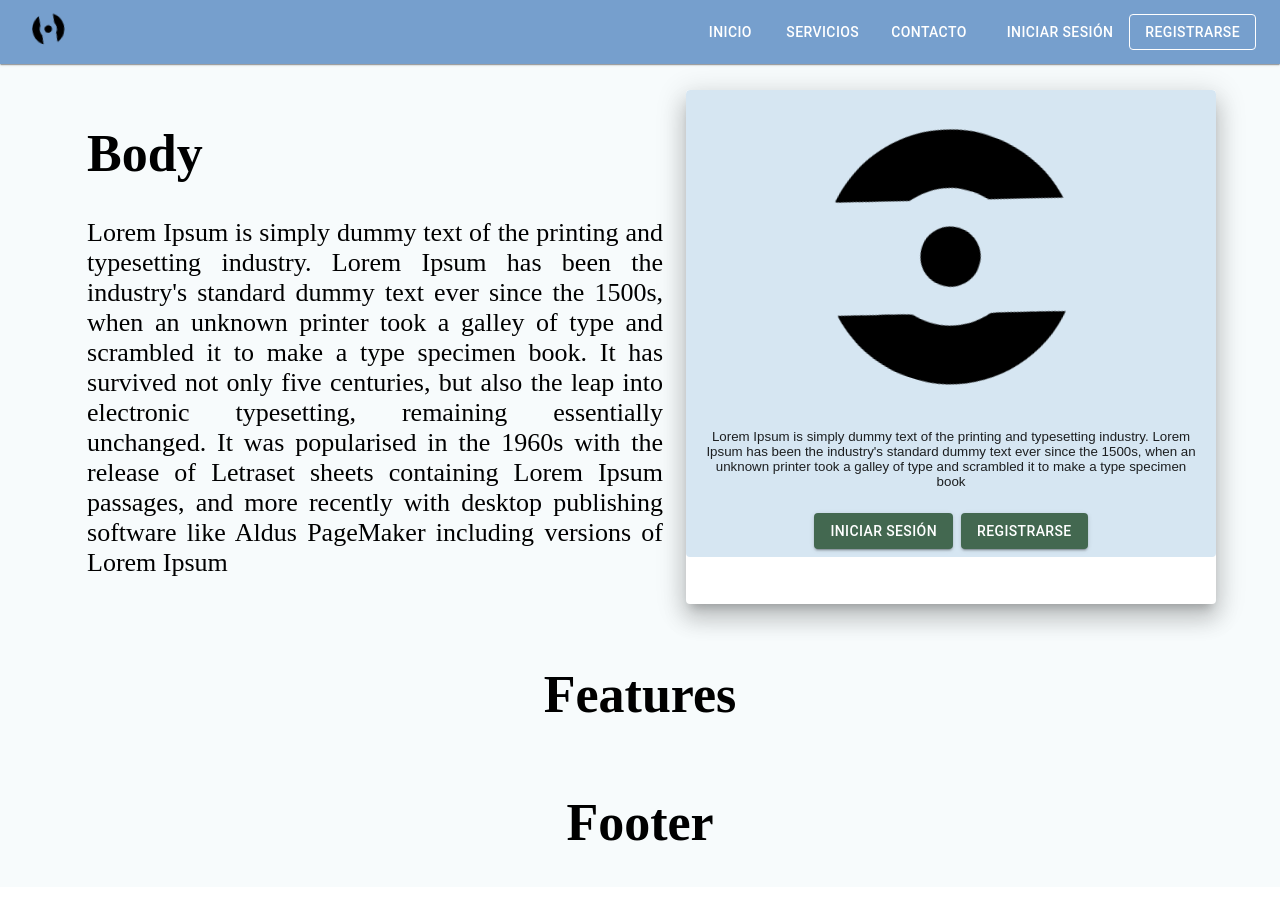
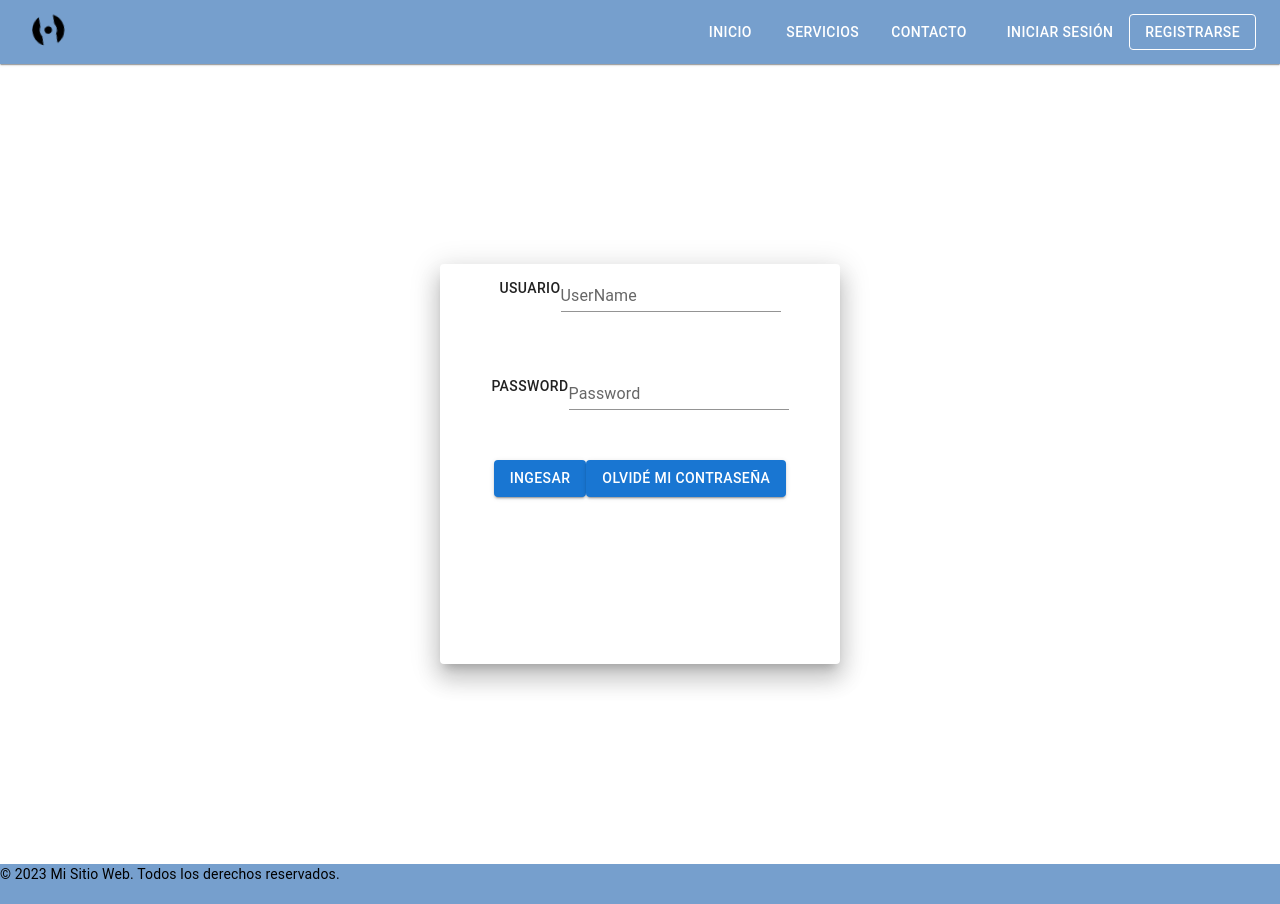
Before and after one commit to jomabaso/react-redux, a React (Create React App) app in the folder jetrix/: page /login in a window 1280 px wide. Built offline with nearby package versions, Linux system fonts and the light colour scheme.

Commit message:
add routes on landing page

```diff
--- a/jetrix/src/App.js
+++ b/jetrix/src/App.js
@@ -1,21 +1,36 @@
+import React from 'react';
 import './App.css';
 import LandingPage from './pages/LandingPage';
+import Header from './components/landing_components/header_component/Header.js';
+import Footer from './components/landing_components/footer_component/Footer.js';
 
-function Person(props) {
+import { BrowserRouter as Router, Route, Routes } from 'react-router-dom';
+import LoginPage from './components/login_component/LoginPage.js';
+import Signup from "./components/signup_components/Signup.js";
+
+
+// function Person(props) {
+//   return (
+//     <div className='person'>
+//       <h3>nombre: {props.nombre}</h3>
+//       <p>edad: {props.edad}</p>
+//     </div>
+//   );
+// }
+
+const App = () => {
   return (
-    <div className='person'>
-      <h3>nombre: {props.nombre}</h3>
-      <p>edad: {props.edad}</p>
-    </div>
+    <Router>
+      <Header />
+      <Routes>
+        <Route path="/" element={<LandingPage />} />
+        <Route path="/login" element={<LoginPage />} />
+        <Route path="/signup" element={<Signup />} />
+      </Routes>
+      <Footer/>
+    </Router>
+
   );
-}
-
-function App() {
-  return (
-    <div className="App">
-        <LandingPage />
-    </div>
-  );
-}
+};
 
 export default App;
--- /dev/null
+++ b/jetrix/src/components/landing_components/features_component/Features.css
@@ -0,0 +1,6 @@
+.mainFeatures{
+    display: flex;
+    justify-content: center;
+    min-height: 50vh;
+    background-color: beige;
+}
--- a/jetrix/src/components/landing_components/features_component/Features.js
+++ b/jetrix/src/components/landing_components/features_component/Features.js
@@ -1,9 +1,34 @@
 import React from "react";
+import './Features.css'
+import { Container, CircularProgress, Stack, LinearProgress } from "@mui/material";
 
-const Features = () =>{
-    return(
-        <div>
-            <h1>Features</h1>
+const Features = () => {
+    const [progress, setProgress] = React.useState(0);
+    React.useEffect(() => {
+        const timer = setInterval(() => {
+            setProgress((prevProgress) => (prevProgress >= 100 ? 0 : prevProgress + 1));
+        }, 50);
+
+        return () => {
+            clearInterval(timer);
+        };
+    }, []);
+
+    return (
+        <div className="mainFeatures">
+            <Stack spacing={20} direction="column">
+                <Stack spacing={10} direction="row">
+                    <CircularProgress size="8rem" variant="determinate" value={25} />
+                    <CircularProgress size="8rem" variant="determinate" value={50} />
+                    <CircularProgress size="8rem" variant="determinate" value={75} />
+                    <CircularProgress size="8rem" variant="determinate" value={100} />
+                    <CircularProgress size="8rem" variant="determinate" value={progress} />
+                </Stack>
+                <Stack>
+                    <LinearProgress variant="buffer" value={progress} />
+                </Stack>
+
+            </Stack>
         </div>
     );
 }
--- a/jetrix/src/components/landing_components/footer_component/Footer.js
+++ b/jetrix/src/components/landing_components/footer_component/Footer.js
@@ -1,10 +1,15 @@
 import React from "react";
+import { Container, Box, Typography } from '@mui/material';
 
-const Footer = () =>{
-    return(
-        <div>
-            <h1>Footer</h1>
-        </div>
+const Footer = () => {
+    return (
+
+        <Box component="footer" display="flex" flexDirection="column" minHeight="5vh"backgroundColor="#769FCD">
+            <Typography variant="body2">
+                © 2023 Mi Sitio Web. Todos los derechos reservados.
+            </Typography>
+        </Box>
+
     );
 }
 
--- a/jetrix/src/components/landing_components/header_component/Header.js
+++ b/jetrix/src/components/landing_components/header_component/Header.js
@@ -1,13 +1,28 @@
 import React from "react";
 import logo from '../../../logos/logo_s.svg';
-import AppBar from '@mui/material/AppBar';
-import Toolbar from '@mui/material/Toolbar';
-import Typography from '@mui/material/Typography';
-import Button from '@mui/material/Button';
-import Box from '@mui/material/Box';
+import { AppBar, Toolbar, Typography , Button, Box} from '@mui/material';
 import '../header_component/Header.css';
+import { useNavigate } from "react-router-dom";
+import LandingPage from "../../../pages/LandingPage";
+
+// import { BrowserRouter as Router, Route, Routes} from 'react-router-dom';
+// import LoginPage from '../../login_component';
 
 const Header = () => {
+    const navigate = useNavigate();
+
+    const handlelandingNavigate = () =>{
+        navigate('/')
+    };
+
+    const handleloginNavigate = () =>{
+        navigate('/login')
+    };
+    const handleregisterNavigate = () =>{
+        navigate('/signup')
+    };
+
+
     return (
         <AppBar position="static" elevation={1}>
             <Toolbar sx={{backgroundColor:"#769FCD"}}>
@@ -15,13 +30,13 @@ const Header = () => {
                     <img src={logo} className="App-logo" alt="logo" />
                 </Typography>
                 <Box sx={{ display: 'flex', gap: 2 }}>
-                    <Button color="inherit">Inicio</Button>
+                    <Button onClick={handlelandingNavigate} color="inherit">Inicio</Button>
                     <Button color="inherit">Servicios</Button>
                     <Button color="inherit">Contacto</Button>
                 </Box>
                 <Box sx={{ display: 'flex', gap: 1, ml: 3 }}>
-                    <Button color="inherit">Iniciar Sesión</Button>
-                    <Button variant="outlined" color="inherit">
+                    <Button onClick={handleloginNavigate} color="inherit">Iniciar Sesión</Button>
+                    <Button onClick={handleregisterNavigate} variant="outlined" color="inherit">
                         Registrarse
                     </Button>
                 </Box>
--- a/jetrix/src/components/landing_components/herosection_component/Herosection.css
+++ b/jetrix/src/components/landing_components/herosection_component/Herosection.css
@@ -5,6 +5,7 @@
     display: flex;
     flex-direction: row;
     margin: 2% 5%;
+
 }
 
 .body-info{
--- a/jetrix/src/components/landing_components/herosection_component/Herosection.js
+++ b/jetrix/src/components/landing_components/herosection_component/Herosection.js
@@ -8,8 +8,26 @@ import CardActions from '@mui/material/CardActions';
 import Button from '@mui/material/Button';
 
 import logo from '../../../logos/logo_s.svg';
+import login from "../../login_component/LoginPage";
+import signup from "../../signup_components/Signup";
+import { useNavigate } from "react-router-dom";
+
+// import { BrowserRouter as Router, Route, Routes} from 'react-router-dom';
+// import LoginPage from '../../login_component/LoginPage';
+
+
 
 const HeroSections = () => {
+    const navigate = useNavigate();
+
+    const handleLoginNavigate = () =>{
+        navigate('/login')
+    };
+
+    const handleSignupNavigate = () =>{
+        navigate('/signup')
+    };
+
     return (
         <div className="Body-general">
             <div className="body-info">
@@ -25,8 +43,8 @@ const HeroSections = () => {
                         Lorem Ipsum is simply dummy text of the printing and typesetting industry. Lorem Ipsum has been the industry's standard dummy text ever since the 1500s, when an unknown printer took a galley of type and scrambled it to make a type specimen book
                     </CardContent>
                     <CardActions sx={{ justifyContent: "center" }}>
-                        <Button variant="contained" sx={{ backgroundColor: "#436850" }} >Iniciar sesión</Button>
-                        <Button variant="contained" sx={{ backgroundColor: "#436850" }} >Registrarse</Button>
+                        <Button onClick={handleLoginNavigate} variant="contained" sx={{ backgroundColor: "#436850" }} >Iniciar sesión</Button>
+                        <Button onClick={handleSignupNavigate} variant="contained" sx={{ backgroundColor: "#436850" }} >Registrarse</Button>
                     </CardActions>
                 </CardActionArea>
             </Card>
--- /dev/null
+++ b/jetrix/src/components/login_component/LoginPage.js
@@ -0,0 +1,42 @@
+import React from 'react';
+import "./Loginpage.css";
+import CssBaseline from '@mui/material/CssBaseline';
+import Box from '@mui/material/Box';
+import Container from '@mui/material/Container';
+import Card from '@mui/material/Card';
+import CardActions from '@mui/material/CardActions';
+import CardContent from '@mui/material/CardContent';
+import CardActionArea from '@mui/material/CardActionArea';
+import TextField from '@mui/material/TextField';
+import { Button, Grid2, Typography } from '@mui/material';
+// import { useNavigate } from 'react-router-dom';
+
+const LoginPage = () => {
+
+    return (
+        <div className='mainLogin'>
+            <Card elevation={15}>
+                <CardActionArea>
+                    <div className='frameLogin'>
+                        <div className='inputLogin'>
+                            <Typography variant='button'>Usuario</Typography>
+                            <TextField id='standard-basic' label='UserName' variant='standard'></TextField>
+
+                        </div>
+                        <div className='inputLogin'>
+                            <Typography variant='button'>Password</Typography>
+                            <TextField id='standard-basic' label='Password' variant='standard'></TextField>
+                        </div>
+                        <div className='inputLogin' >
+                            <Button variant="contained">Ingesar</Button>
+                            <Button variant="contained">Olvidé mi contraseña</Button>
+                        </div>
+
+                    </div>
+                </CardActionArea>
+            </Card>
+        </div>
+    )
+};
+
+export default LoginPage;
--- /dev/null
+++ b/jetrix/src/components/login_component/Loginpage.css
@@ -0,0 +1,28 @@
+.mainLogin{
+    display: flex;
+    justify-content: center;
+    flex-direction: column;
+    align-items: center;
+    /* background-color: rgb(255, 210, 210); */
+    min-height: 100vh;
+    padding: 0 10%;
+}
+
+.frameLogin{
+    display: flex;
+    flex-direction: column;
+    min-height: 50vh;
+    min-width: 50vh;
+    /* background-color: aqua; */
+    gap: 50px;
+}
+
+.inputLogin{
+
+    display: flex;
+    justify-content: center;
+    flex-direction: row;
+    align-items: center;
+    /* background-color: beige; */
+    text-align: center;
+}
--- /dev/null
+++ b/jetrix/src/components/signup_components/Signup.css
@@ -0,0 +1,16 @@
+.mainSignup{
+    display: flex;
+    justify-content: center;
+    min-height: 100vh;
+    padding: 10% 0%;
+}
+
+.frameSignup{
+    display: flex;
+    justify-content: center;
+    min-height: 50vh;
+    min-width: 50vh;
+    height: 50%;
+    width: 50%;
+    box-shadow: 4px 4px 10px rgba(0, 0, 0, 0.2);
+}
--- /dev/null
+++ b/jetrix/src/components/signup_components/Signup.js
@@ -0,0 +1,45 @@
+import { React } from "react";
+import "./Signup.css";
+import { Stack, Typography, TextField, Button, CardActionArea, Card, Paper } from "@mui/material";
+
+
+
+const Signup = () => {
+    return (
+        <div className="mainSignup">
+
+
+                <div className="frameSignup" >
+                    <CardActionArea sx={{ display: "flex" }}>
+
+                        <Stack direction="column" >
+                            <Stack direction="row">
+                                <Typography variant='button'>Nombre</Typography>
+                                <TextField id='standard-basic' label='Nombre' variant='standard'></TextField>
+                            </Stack>
+                            <Stack direction="row">
+                                <Typography variant='button'>Correo</Typography>
+                                <TextField id='standard-basic' label='Correo' variant='standard'></TextField>
+                            </Stack>
+                            <Stack direction="row">
+                                <Typography variant='button'>Nombre de usuario</Typography>
+                                <TextField id='standard-basic' label='Nombre de usuario' variant='standard'></TextField>
+                            </Stack>
+                            <Stack direction="row">
+                                <Button variant="contained">Registrar</Button>
+                                <Button variant="contained">Cancelar</Button>
+                            </Stack>
+
+                        </Stack>
+
+                    </CardActionArea>
+                </div>
+
+
+
+        </div>
+    );
+
+};
+
+export default Signup;
--- a/jetrix/src/pages/LandingPage.js
+++ b/jetrix/src/pages/LandingPage.js
@@ -1,16 +1,16 @@
 import React from 'react';
-import Header from '../components/landing_components/header_component/Header';
+// import Header from '../components/landing_components/header_component/Header';
 import HeroSection from '../components/landing_components/herosection_component/Herosection';
 import Features from '../components/landing_components/features_component/Features';
-import Footer from '../components/landing_components/footer_component/Footer';
+// import Footer from '../components/landing_components/footer_component/Footer';
 
 const LandingPage = () => {
     return (
         <>
-            <Header/>
+            {/* <Header/> */}
             <HeroSection/>
             <Features/>
-            <Footer/>
+            {/* <Footer/> */}
         </>
     );
 };
```
